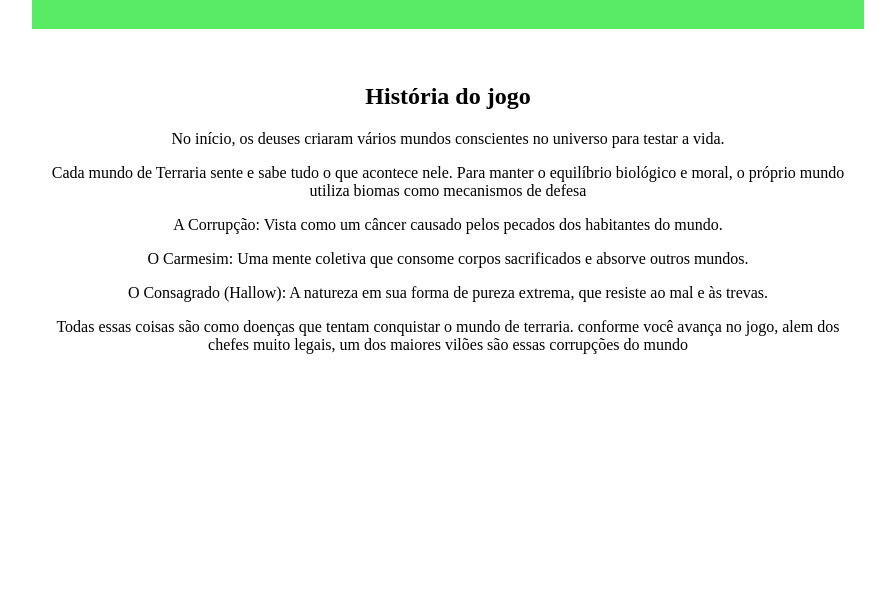
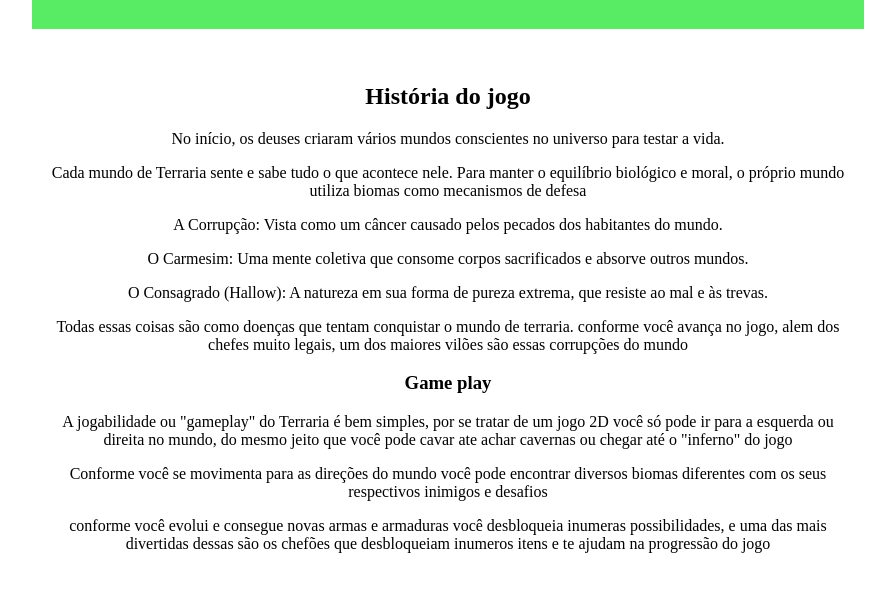
Before and after one commit to irmaodojorel123/projeto-l-, a plain HTML site: page index.html in a window 1280 px wide. Shown: the part 161-752 px from the top of the page, without its empty margins (192-1087 px from the left). Drawn offline with Linux system fonts and the light colour scheme.

Commit message:
abu games.20294

```diff
--- a/index.html
+++ b/index.html
@@ -36,6 +36,11 @@
         <p>O Carmesim: Uma mente coletiva que consome corpos sacrificados e absorve outros mundos.</p>
         <p>O Consagrado (Hallow): A natureza em sua forma de pureza extrema, que resiste ao mal e às trevas.</p>
         <p>Todas essas coisas são como doenças que tentam conquistar o mundo de terraria. conforme você avança no jogo, alem dos chefes muito legais, um dos maiores vilões são essas corrupções do mundo</p>
+        <h3>Game play</h3>
+        <p>A jogabilidade ou "gameplay" do Terraria é bem simples, por se tratar de um jogo 2D você só pode ir para a esquerda ou direita no mundo, do mesmo jeito que você pode cavar ate achar cavernas ou chegar até o "inferno" do jogo</p>
+        <p>Conforme você se movimenta para as direções do mundo você pode encontrar diversos biomas diferentes com os seus respectivos inimigos e desafios</p>
+        <p>conforme você evolui e consegue novas armas e armaduras você desbloqueia inumeras possibilidades, e uma das mais divertidas dessas são os chefões que desbloqueiam inumeros itens e te ajudam na progressão do jogo</p>
+
     </main>
     </body>
 </html>
```
